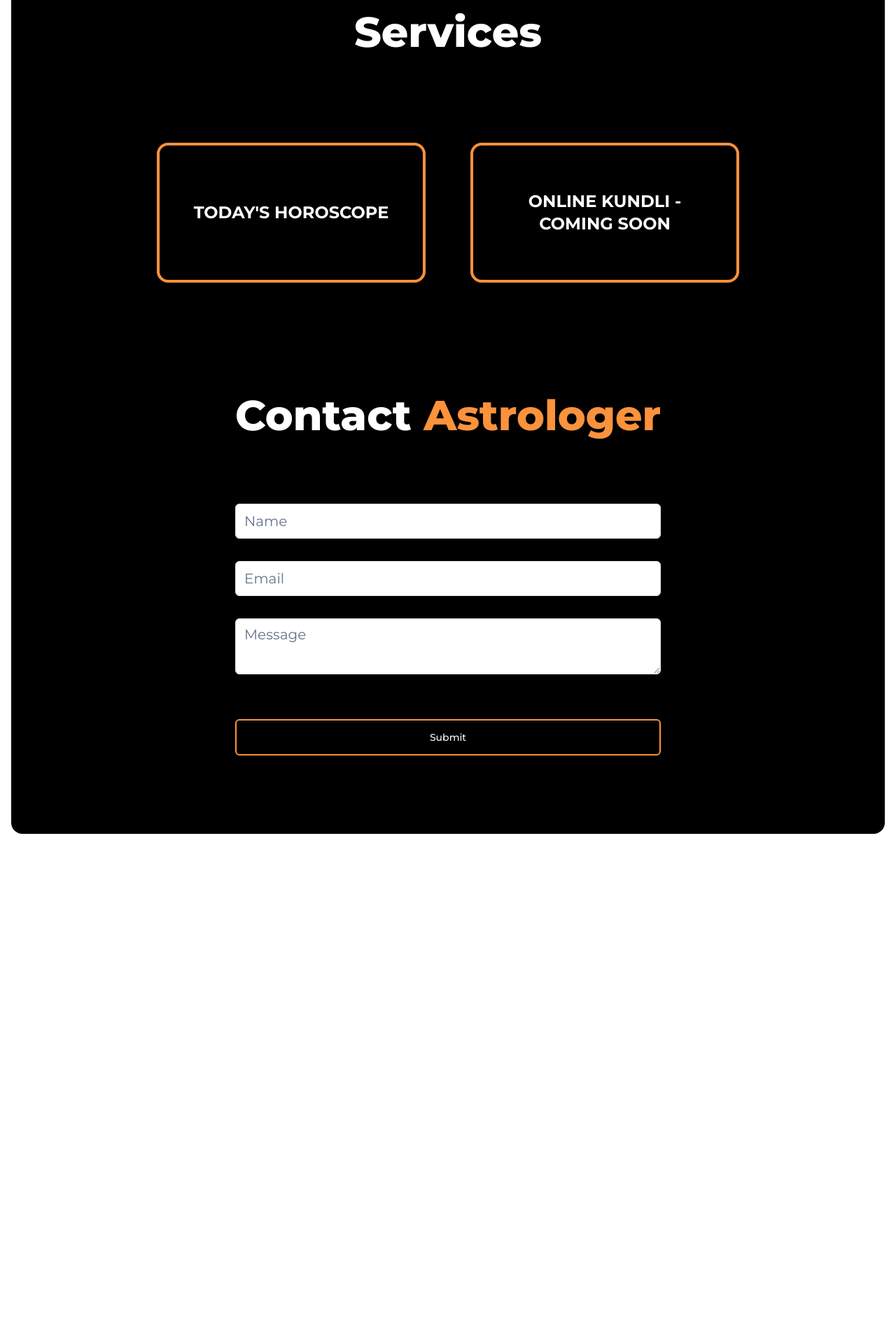
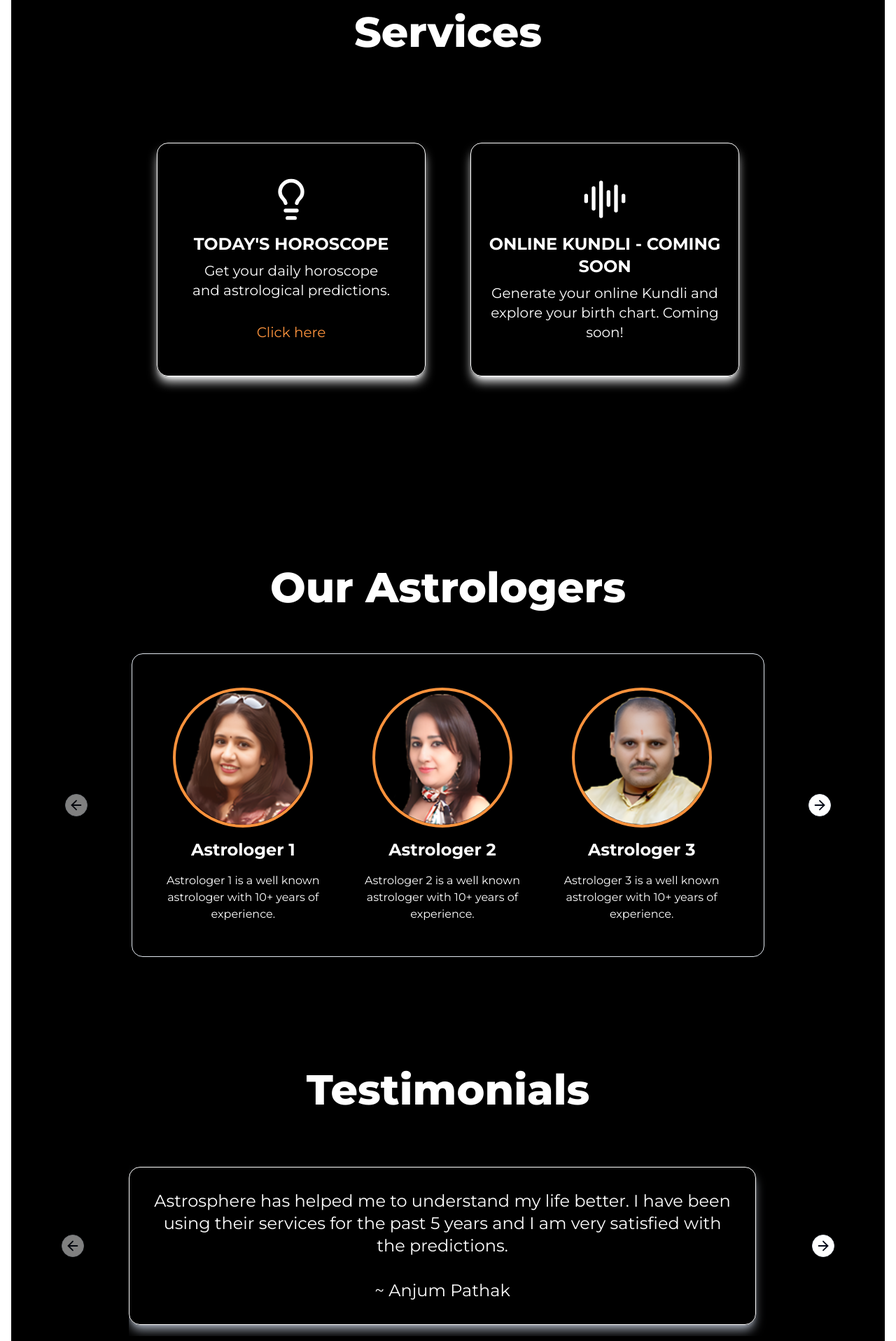
Before and after one commit to masterpranay1/astro-sphere, a Next.js app: page / in a window 1280 px wide. Shown: the part 880-2797 px from the top of the page at 70% size. Before the commit the page ends 2088 px from the top, so only its background shows below. Built offline with nearby package versions, Linux system fonts and the light colour scheme.

Commit message:
Feat: Astrologers and Testimonial section

```diff
--- a/app/page.tsx
+++ b/app/page.tsx
@@ -4,6 +4,20 @@ import { Textarea } from "@/components/ui/textarea";
 import Image from "next/image";
 import horoscopeImage from "@/public/horoscope.png";
 import Link from "next/link";
+import { AudioLines, LightbulbIcon } from "lucide-react";
+import {
+  Carousel,
+  CarouselContent,
+  CarouselItem,
+  CarouselNext,
+  CarouselPrevious,
+} from "@/components/ui/carousel";
+
+import Astrologer1 from "@/public/astrologer1.jpeg";
+import Astrologer2 from "@/public/astrologer2.jpeg";
+import Astrologer3 from "@/public/astrologer3.jpeg";
+import Astrologer4 from "@/public/astrologer4.jpeg";
+import Astrologer5 from "@/public/astrologer5.jpeg";
 
 const Hero = () => {
   return (
@@ -12,7 +26,7 @@ const Hero = () => {
         Astrosphere
       </h1>
 
-      <p className="mx-auto text-5xl md:text-6xl text-white font-extrabold w-2/3 text-center mt-24 md:mt-32">
+      <p className="mx-auto text-5xl md:text-6xl text-white font-extrabold w-2/3 text-center mt-24 md:mt-32 lg:mt-40">
         India&apos;s Number <span className="text-orange-400">1</span> Astrology
         Platform
         <span className="text-orange-400">.</span> Try it now
@@ -20,7 +34,7 @@ const Hero = () => {
       </p>
 
       <Button
-        className="mx-auto text-xl md:text-2xl border-2 border-orange-400 mt-16 md:mt-20 bg-black hover:bg-orange-400 hover:text-black p-8"
+        className="mx-auto text-xl md:text-2xl border-2 border-orange-400 mt-16 md:mt-20 lg:mt-24 bg-black hover:bg-orange-400 hover:text-black p-8"
         asChild
       >
         <Link href="#contact-astrologer">Talk to our Astrologer</Link>
@@ -45,16 +59,29 @@ const Features = () => {
       </h2>
 
       <div className="flex flex-col md:flex-row gap-16 mx-auto my-32">
-        <div className="border-orange-400 border-4 p-8 py-16 rounded-2xl w-full lg:w-96 flex justify-center items-center text-xl cursor-pointer">
-          <h2 className="text-white text-2xl hover:text-orange-400 hover:-translate-y-1 transition-all text-center uppercase font-bold">
-            <Link href="/horoscope">Today&apos;s Horoscope</Link>
+        <Link
+          href="/horoscope"
+          className="border-white border rounded-2xl p-12 w-full lg:w-96 flex flex-col justify-center items-center text-xl cursor-pointer shadow-lg shadow-gray-50 transition-all hover:-translate-y-1 hover:border-orange-400 hover:text-orange-400"
+        >
+          <LightbulbIcon size={64} className="text-white" />
+          <h2 className="mt-4 text-white text-2xl text-center uppercase font-bold">
+            Today&apos;s Horoscope
           </h2>
-        </div>
+          <p className="text-white text-center mt-2">
+            Get your daily horoscope and astrological predictions.
+          </p>
+          <span className="text-orange-400 mt-8">Click here</span>
+        </Link>
 
-        <div className="border-orange-400 border-4 p-8 py-16 rounded-2xl w-full lg:w-96 flex justify-center items-center text-xl cursor-pointer">
-          <h2 className="text-white text-2xl hover:text-orange-400 hover:-translate-y-1 transition-all text-center uppercase font-bold">
+        <div className="border-white border p-4 rounded-2xl w-full lg:w-96 flex flex-col justify-center items-center text-xl cursor-pointer shadow-lg shadow-gray-50 transition-all hover:-translate-y-1 hover:border-orange-400 hover:text-orange-400">
+          <AudioLines size={64} className="text-white" />
+          <h2 className="mt-4 text-white text-2xl text-center uppercase font-bold">
             Online Kundli - Coming Soon
           </h2>
+          <p className="text-white text-center mt-2">
+            Generate your online Kundli and explore your birth chart. Coming
+            soon!
+          </p>
         </div>
       </div>
     </section>
@@ -64,10 +91,10 @@ const Features = () => {
 const ContactForm = () => {
   return (
     <section
-      className="w-full p-4 mx-auto flex flex-col items-center"
+      className="w-full p-4 mx-auto flex flex-col items-center mt-32"
       id="contact-astrologer"
     >
-      <h2 className="text-white text-5xl md:text-6xl font-extrabold">
+      <h2 className="text-white text-3xl md:text-5xl xl:text-6xl font-extrabold text-center">
         Contact <span className="text-orange-400">Astrologer</span>
       </h2>
 
@@ -86,12 +113,150 @@ const ContactForm = () => {
   );
 };
 
+const OurAstrologers = () => {
+  const astrologers = [
+    {
+      name: "Astrologer 1",
+      image: Astrologer1,
+      description:
+        "Astrologer 1 is a well known astrologer with 10+ years of experience.",
+    },
+    {
+      name: "Astrologer 2",
+      image: Astrologer2,
+      description:
+        "Astrologer 2 is a well known astrologer with 10+ years of experience.",
+    },
+    {
+      name: "Astrologer 3",
+      image: Astrologer3,
+      description:
+        "Astrologer 3 is a well known astrologer with 10+ years of experience.",
+    },
+    {
+      name: "Astrologer 4",
+      image: Astrologer4,
+      description:
+        "Astrologer 4 is a well known astrologer with 10+ years of experience.",
+    },
+    {
+      name: "Astrologer 5",
+      image: Astrologer5,
+      description:
+        "Astrologer 5 is a well known astrologer with 10+ years of experience.",
+    },
+  ];
+
+  return (
+    <section className="mt-32 flex flex-col items-center s w-full">
+      <h2 className="text-white text-3xl md:text-6xl font-extrabold text-center">
+        Our Astrologers
+      </h2>
+
+      <div className="flex flex-row w-9/12 mx-auto">
+        <Carousel className="w-full border m-4 p-8 mt-16 rounded-2xl">
+          <CarouselContent>
+            {astrologers.map((astrologer, index) => (
+              <CarouselItem
+                key={index}
+                className="flex flex-col items-center p-4 rounded-2xl md:basis-1/2 lg:basis-1/3"
+              >
+                <Image
+                  src={astrologer.image}
+                  alt={astrologer.name}
+                  width={200}
+                  height={200}
+                  className="rounded-full border-4 border-orange-400 cursor-pointer hover:animate-pulse hover:scale-110"
+                />
+                <h3 className="text-white text-2xl font-bold mt-4">
+                  {astrologer.name}
+                </h3>
+                <p className="text-white text-center mt-4">
+                  {astrologer.description}
+                </p>
+              </CarouselItem>
+            ))}
+          </CarouselContent>
+          <CarouselPrevious className="absolute left-4 md:-left-24 p-1" />
+          <CarouselNext className="absolute right-4 md:-right-24 p-1" />
+        </Carousel>
+      </div>
+    </section>
+  );
+};
+
+const TestimonialCard = ({
+  name,
+  description,
+}: {
+  name: string;
+  description: string;
+}) => {
+  return (
+    <div className="flex flex-col items-center p-8 rounded-2xl border border-white hover:border-orange-400 shadow-lg shadow-gray-400 hover:shadow-orange-400">
+      <p className="text-white text-xl md:text-2xl text-center">
+        {description}
+      </p>
+      <p className="text-white text-xl md:text-2xl text-center mt-8">~ {name}</p>
+    </div>
+  );
+};
+
+const TestimonialCarousel = () => {
+  const testimonials = [
+    {
+      name: "Anjum Pathak",
+      description:
+        "Astrosphere has helped me to understand my life better. I have been using their services for the past 5 years and I am very satisfied with the predictions.",
+    },
+    {
+      name: "Vivek Sharma",
+      description:
+        "Life is unpredictable and I have always been curious about my future. Astrosphere has helped me to understand my life better.",
+    },
+    {
+      name: "Rohan Singh",
+      description:
+        "When I was going through a tough time, Astrosphere has helped me",
+    },
+  ];
+
+  return (
+    <section className="w-full p-4 mx-auto flex flex-col items-center mt-32">
+      <h2 className="text-white text-5xl md:text-6xl font-extrabold relative">
+        Testimonials
+      </h2>
+
+      <Carousel className="w-9/12 mx-auto mt-16">
+        <CarouselContent>
+          {testimonials.map((testimonial, index) => (
+            <CarouselItem
+              key={index}
+              className="flex flex-col items-center p-4 rounded-2xl"
+            >
+              <TestimonialCard
+                name={testimonial.name}
+                description={testimonial.description}
+              />
+            </CarouselItem>
+          ))}
+        </CarouselContent>
+
+        <CarouselPrevious className="absolute left-4 md:-left-24 p-1" />
+        <CarouselNext className="absolute right-4 md:-right-24 p-1" />
+      </Carousel>
+    </section>
+  );
+};
+
 export default function Home() {
   return (
     <main className="bg-white p-4">
       <section className="bg-black rounded-2xl w-full">
         <Hero />
         <Features />
+        <OurAstrologers />
+        <TestimonialCarousel />
         <ContactForm />
       </section>
     </main>
```
